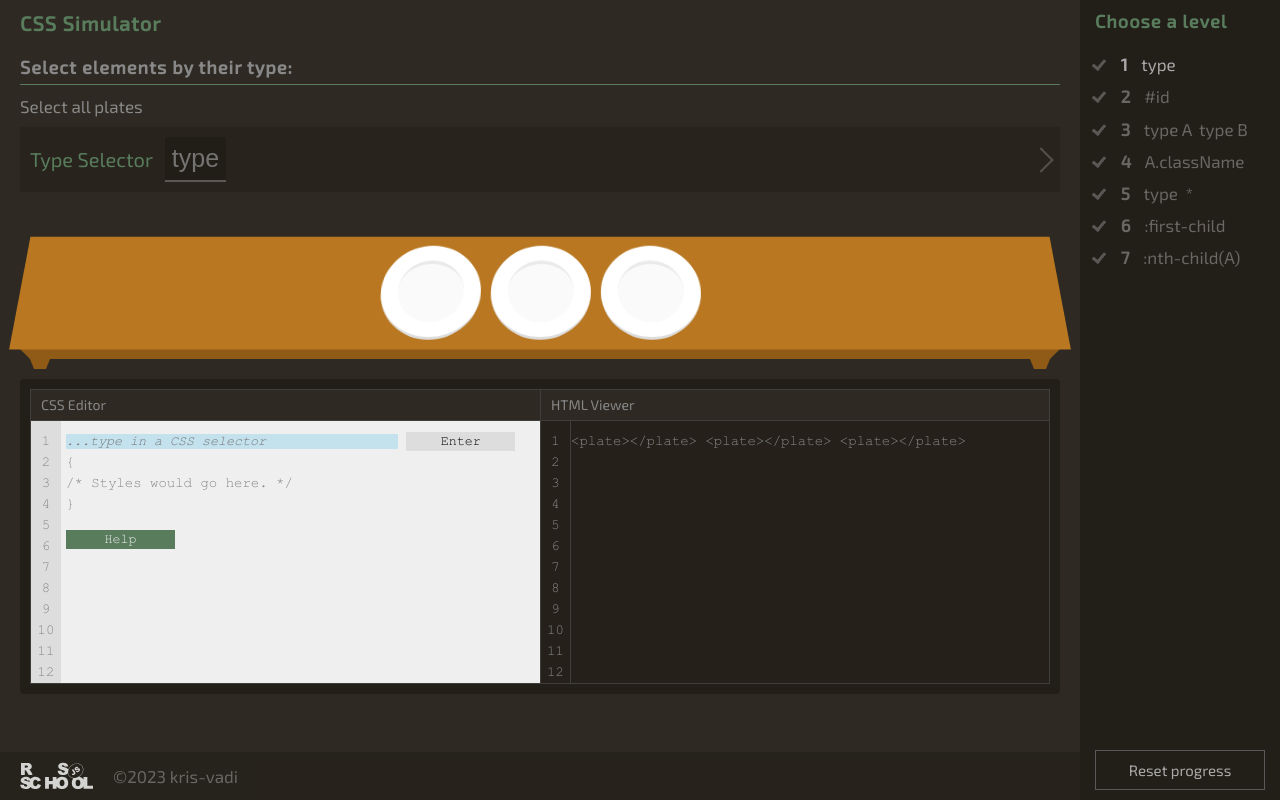
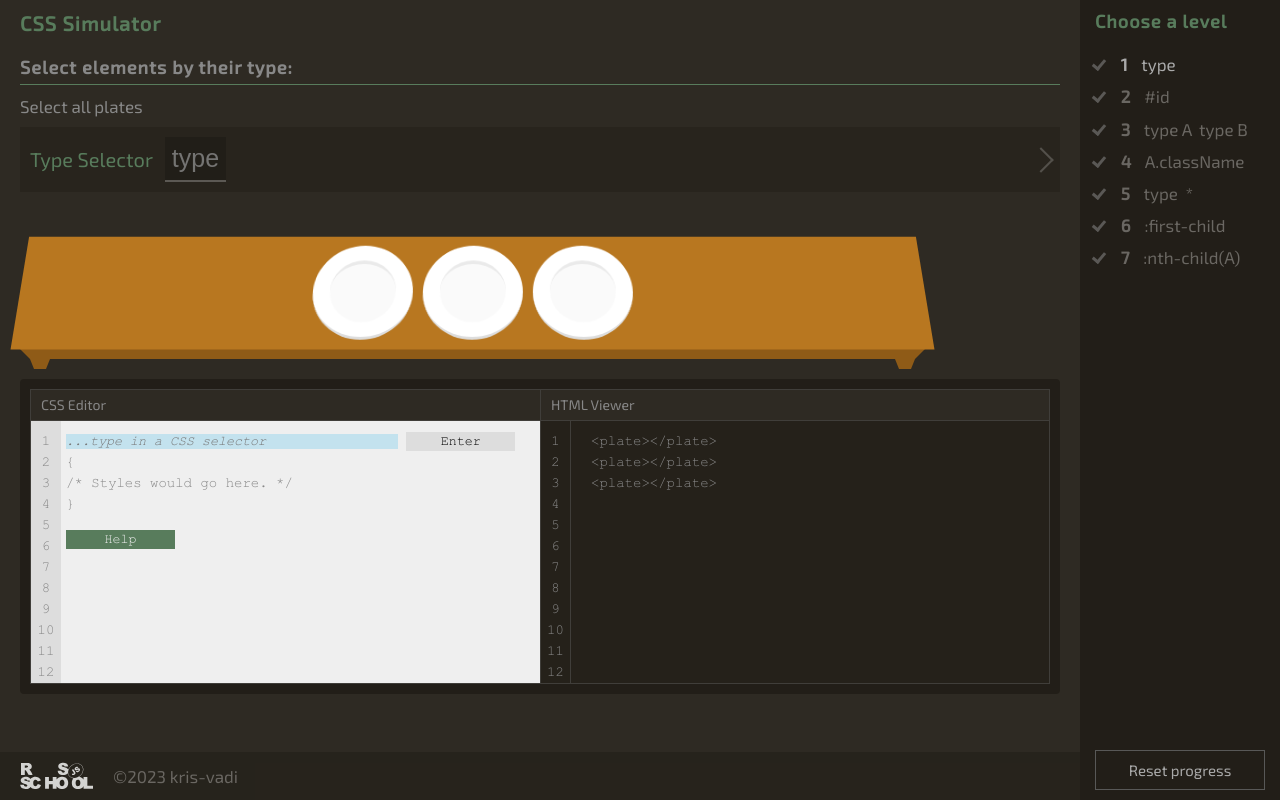
Before and after one commit to kris-vadi/rss-css-selectors, a website built with webpack: page rss-css-selectors/src/index.html in a window 1280 px wide. Built offline with nearby package versions, Linux system fonts and the light colour scheme; files whose address does not match are found by name.

Commit message:
fix: add correct html morkup for html viewer

```diff
--- a/rss-css-selectors/src/components/app.ts
+++ b/rss-css-selectors/src/components/app.ts
@@ -61,6 +61,7 @@ class App {
       const levelNumber = Number(levelNumberText);
 
       progress.currentLevel = levelNumber - 1;
+      localStorage.setItem('userProgress', JSON.stringify(progress));
       this.loadLevel(levelNumber - 1);
     });
   }
--- a/rss-css-selectors/src/components/editor.ts
+++ b/rss-css-selectors/src/components/editor.ts
@@ -7,10 +7,10 @@ class Editor {
 
   public addBoardMarkup():void {
     const markup = document.querySelector('.editor__markup') as HTMLDivElement;
-
+    const divElement = document.createElement('div');
     Editor.clearEditor();
-    markup.append(this.boardMarkup);
-    this.getMarkup();
+    divElement.append(this.getMarkup());
+    markup.append(divElement);
   }
 
   static clearEditor():void {
@@ -21,43 +21,36 @@ class Editor {
     markup.innerHTML = '';
   }
 
-  private getMarkup(): HTMLDivElement {
+  private getMarkup(): HTMLElement {
     const markup = document.querySelector('.table__surface') as HTMLDivElement;
 
-    const newMarkup: HTMLDivElement | undefined = this.wrapTagsInDiv(markup);
+    const newMarkup: HTMLElement | undefined = this.wrapTagsInDiv(markup);
     return (newMarkup) ? newMarkup : markup;
   }
 
-  private wrapTagsInDiv(markup: HTMLDivElement): HTMLDivElement | undefined {
+  private wrapTagsInDiv(markup: HTMLElement): HTMLElement | undefined {
     const hasChildren: boolean = (markup.children.length > 0) ? true : false;
-    const regexp = /<[^<>]+>/g;
-    //console.log(markup);
+    const wrapper = document.createElement('div') as HTMLElement;
 
     if (hasChildren) {
-      const markupChildrens: HTMLCollection = markup.children;
-      //console.log(markupChildrens);
+      const markupChildren: HTMLCollection = markup.children;
 
-      // for(let i = 0; i < markupChildrens.length; i += 1) {
-      //   const el = markupChildrens[i];
-      //   console.log(el);
-      //   const newDiv = document.createElement('div');
-      //   const tags: string[] | null= el.outerHTML.match(regexp);
-      //   const openTag: string = (tags) ? tags[0] : '';
-      //   const closeTag: string = (tags) ? tags[1] : '';
-      //   const innerEl: HTMLDivElement | undefined = this.wrapTagsInDiv(el as HTMLDivElement);
+      for (const node of markupChildren) {
+        const newElement = document.createElement('div') as HTMLElement;
 
-      //   newDiv.append(openTag);
-      //   //innerEl && newDiv.append(innerEl);
-      //   newDiv.append(closeTag);
-
-      //   markup.append(newDiv);
-      // }
-
-      return markup;
+        newElement.append(`<${node.tagName.toLocaleLowerCase()}>`);
+        const innerElement: HTMLElement | undefined = this.wrapTagsInDiv(node as HTMLElement);
+        if (innerElement !== undefined) {
+          newElement.append(innerElement);
+        }
+        newElement.append(`</${node.tagName.toLocaleLowerCase()}>`);
+        wrapper.append(newElement);
+      }
+    } else {
+      return undefined;
     }
 
-    if (!hasChildren) return markup;
-
+    return wrapper;
   }
 }
 
--- a/rss-css-selectors/src/styles/base/_variables.scss
+++ b/rss-css-selectors/src/styles/base/_variables.scss
@@ -18,3 +18,4 @@ $table-gradient: linear-gradient(355deg, #b87720 0%, #875d25 100%);
 $bento-gradient: linear-gradient(355deg, rgba(132,85,24,1) 0%, rgb(110 68 13) 100%);
 $win-text-shadow: 0px 2px 0px rgba(75, 56, 26, 0.5);
 $tablet-width: 768px;
+$laptop-width: 978px;
--- a/rss-css-selectors/src/styles/components/_editor.scss
+++ b/rss-css-selectors/src/styles/components/_editor.scss
@@ -91,6 +91,12 @@
   }
 }
 
+.editor__markup {
+  div > div {
+    padding-left: 10px;
+  }
+}
+
 @media screen and (max-width: 965px) {
   .editor__input {
     width: 100%;
--- a/rss-css-selectors/src/styles/components/_table.scss
+++ b/rss-css-selectors/src/styles/components/_table.scss
@@ -1,5 +1,17 @@
 .table {
   margin-bottom: 10px;
+  width: 87%;
+}
+
+@media screen and (max-width: $laptop-width) {
+  .table {
+    width: 95%;
+  }
+}
+@media screen and (max-width: $tablet-width) {
+  .table {
+    width: 100%;
+  }
 }
 
 .table__surface {
```
